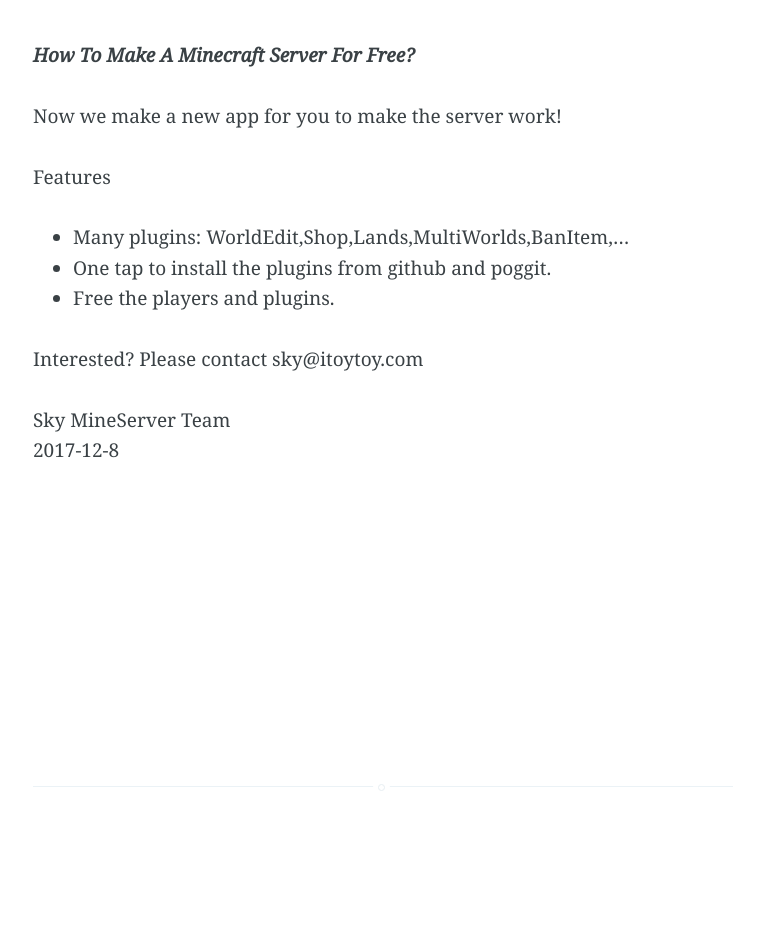
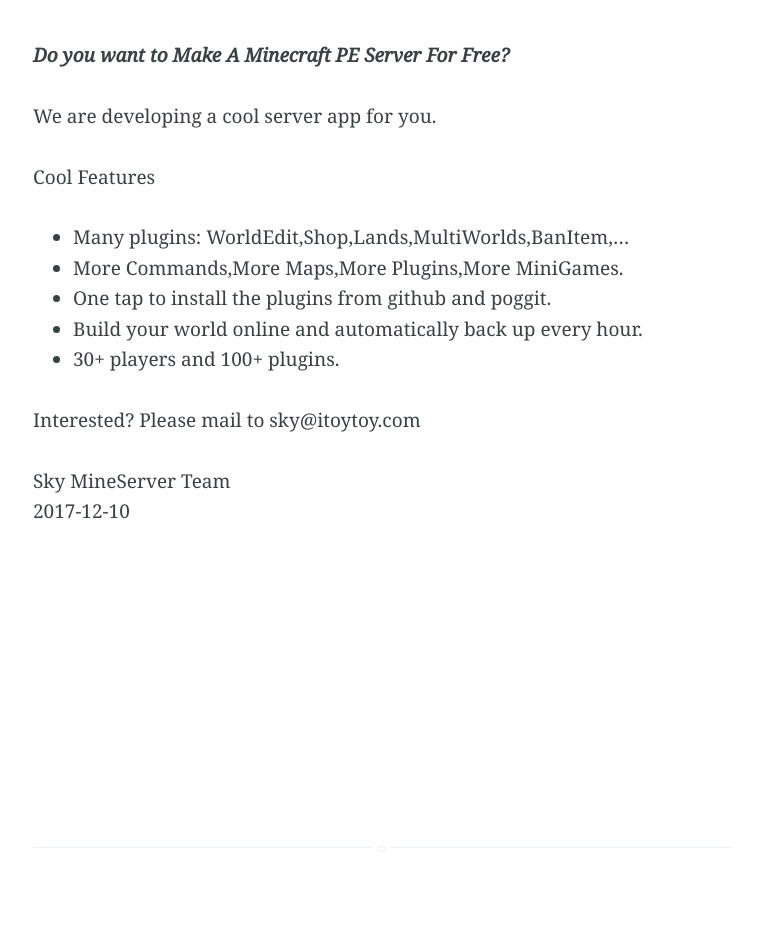
Before and after one commit to Minecraft-PE-Servers/Minecraft-PE-Servers.github.io, a Jekyll site: the page built from _posts/2016-06-10-mineserver-feedback.md, in a window 1280 px wide. Shown: the whole page, without its empty margins (257-1021 px from the left). Built offline with Jekyll 4.4.1, drawn with Linux system fonts in a browser that asks for light colours.

Commit message:
Update 2016-06-10-mineserver-feedback.md

```diff
--- a/_posts/2016-06-10-mineserver-feedback.md
+++ b/_posts/2016-06-10-mineserver-feedback.md
@@ -6,17 +6,19 @@
 feedback: true
 question: false
 ---
-***How To Make A Minecraft Server For Free?***
+***Do you want to Make A Minecraft PE Server For Free?***
 
-Now we make a new app for you to make the server work!
+We are developing a cool server app for you.
 
-Features
+Cool Features
 - Many plugins: WorldEdit,Shop,Lands,MultiWorlds,BanItem,...
+- More Commands,More Maps,More Plugins,More MiniGames.
 - One tap to install the plugins from github and poggit.
-- Free the players and plugins.
+- Build your world online and automatically back up every hour.
+- 30+ players and 100+ plugins.
 
-Interested? Please contact sky@itoytoy.com
+Interested? Please mail to sky@itoytoy.com
 
 Sky
 MineServer Team
-2017-12-8
+2017-12-10
```
